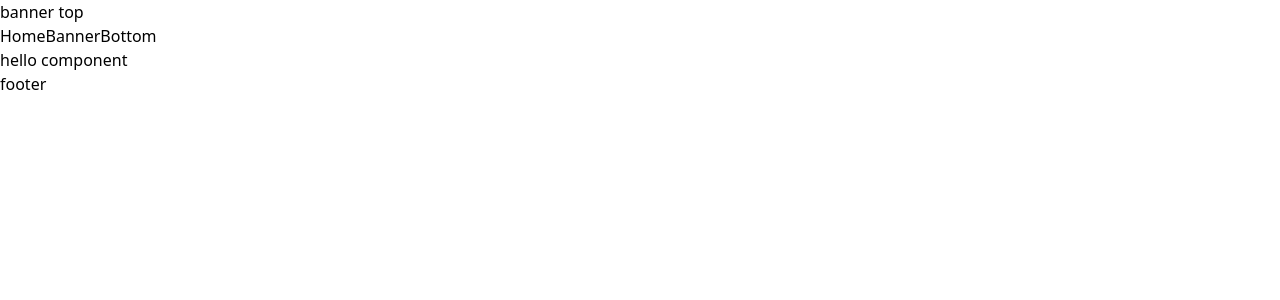
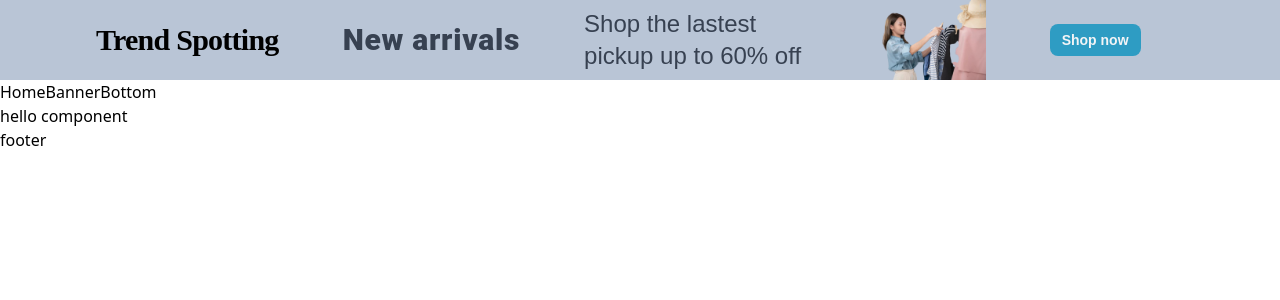
Before and after one commit to wilsonibekason/bynau, a React (Vite) app: page / in a window 1280 px wide. Shown: the top 300 px of the page. Built offline with nearby package versions, Linux system fonts and the light colour scheme.

Commit message:
complete add homeBannerTop

```diff
--- /dev/null
+++ b/src/assets/homeassets/index.js
@@ -0,0 +1,2 @@
+import BannerImage from "./bannerimage.png";
+export { BannerImage };
--- a/src/component/home/homeBanner/HomeBannerTop.jsx
+++ b/src/component/home/homeBanner/HomeBannerTop.jsx
@@ -1,9 +1,46 @@
 import React from "react";
+import { BannerImage } from "../../../assets/homeassets";
+import { styles } from "../../../styles/bynauCustomStyles";
+import {
+  colorStyles,
+  flexLayout,
+  textStyles,
+} from "../../../styles/bynauCustomStyles/bynauCustomStyles";
 
 const homeBannerTop = () => {
+  const { marginXlayout, bannerBTN } = styles;
+  const { bgBlueDark } = colorStyles;
+  const { flexRowCenter } = flexLayout;
+  const { headingone, headingtwo, headingthree } = textStyles;
   return (
     <>
-      <div>banner top</div>
+      <div className={` ${bgBlueDark} `}>
+        <div className={`${marginXlayout}`}>
+          <div className={`${flexRowCenter}   space-x-16 cursor-pointer`}>
+            <div>
+              <h1 className={`${headingone}`}>Trend Spotting</h1>
+            </div>
+            <div>
+              <h1 className={`${headingtwo}`}>New arrivals</h1>
+            </div>
+            <div className={`max-w-two`}>
+              <h3 className={`${headingthree}`}>
+                Shop the lastest pickup up to 60% off
+              </h3>
+            </div>
+            <div className={`max-h-full`}>
+              <img
+                src={BannerImage}
+                alt=""
+                className={`w-30 h-20 object-cover`}
+              />
+            </div>
+            <div>
+              <button className={`${bannerBTN}`}>Shop now</button>
+            </div>
+          </div>
+        </div>
+      </div>
     </>
   );
 };
--- a/src/index.css
+++ b/src/index.css
@@ -4,7 +4,7 @@
 
 @import url("https://fonts.googleapis.com/css2?family=Open+Sans:wght@300;400;600;700;800&display=swap");
 @import url('https://fonts.googleapis.com/css2?family=Roboto&display=swap');
-
+@import url('https://fonts.googleapis.com/css2?family=Raleway:wght@100;200;300;400;500;600;700;800;900&display=swap');
 @font-face {
   font-family: Arial;
   src: url('../public/font/ARIBL0.ttf');
@@ -21,5 +21,5 @@
 
 .delete{
   background-color: #859fc7;
-  color: #a3b5cf;
+  color: #b9c5d6;
 }
--- a/src/styles/bynauCustomStyles/bynauCustomStyles.js
+++ b/src/styles/bynauCustomStyles/bynauCustomStyles.js
@@ -1,7 +1,31 @@
-const styles = {};
-export const flexLayout = {};
+const styles = {
+  marginXlayout: "mx-24",
+  bannerBTN:
+    "py-1.5 px-3 bg-bgLemonBlueDark rounded-lg text-sm font-arial font-semibold text-gray-100",
+};
+export const flexLayout = {
+  flexBetween: "flex justify-between ",
+  flexRowBetween: "flex flex-row justify-between",
+  flexRowCenterBetween: `flex flex-row justify-between items-center `,
+  flexRow: "flex flex-row",
+  flexRowCenter: "flex flex-row items-center",
+  flexAround: "flex flex-row justify-around",
+  flexEvenly: "flex flex-row justify-evenly",
+  flexCenter: "flex justify-center items-center",
+  flexCol: "flex flex-col",
+};
 export const gridLayout = {};
-export const textStyles = {};
+export const textStyles = {
+  headingone: "text-3xl text-black font-raleway font-black tracking-tight",
+  headingtwo: "text-3xl text-gray-700 font-roboto font-black tracking-wide",
+  headingthree:
+    "text-2xl text-gray-700 font-opensans font-normal tracking-normal",
+  headingfour: "",
+  headingfive: "",
+  headingsix: "",
+};
 export const fontStyles = {};
-export const colorStyles = {};
+export const colorStyles = {
+  bgBlueDark: "bg-bgBlueDark",
+};
 export default styles;
--- /dev/null
+++ b/src/styles/bynauCustomStyles/index.js
@@ -0,0 +1 @@
+export { default as styles } from "./bynauCustomStyles";
--- a/tailwind.config.cjs
+++ b/tailwind.config.cjs
@@ -9,13 +9,14 @@ module.exports = {
         opensans: ["OpenSans", "sans-serif"],
         roboto: ["Roboto", "sans-serif"],
         simsun: ["Simsun", "cursive"],
+        raleway: ["Raleway", "cursive"],
       },
       backgroundColor: {
         bgcolor: "#f2f2f2",
         bgLemonBlueDark: "#2e9cc3",
         bgLemonBlueLight: "#b0e9ff",
         bgDarkRed: "#ff4747",
-        bgBlueDark: "#a3b5cf",
+        bgBlueDark: "#b9c5d6",
       },
       colors: {
         deepGray: "#3a3e4a",
@@ -23,6 +24,28 @@ module.exports = {
       fontSize: {
         main: ["14px", "10px"],
       },
+      maxWidth: {
+        one: "10%",
+        two: "20%",
+        three: "30%",
+        four: "40%",
+        five: "50%",
+        six: "60%",
+        seven: "70%",
+        eight: "80%",
+        nine: "90%",
+      },
+      maxHeight: {
+        one: "10%",
+        two: "20%",
+        three: "30%",
+        four: "40%",
+        five: "50%",
+        six: "60%",
+        seven: "70%",
+        eight: "80%",
+        nine: "90%",
+      },
     },
   },
   plugins: [],
```
Also changed, not shown: src/assets/homeassets/bannerimage.png (added).
